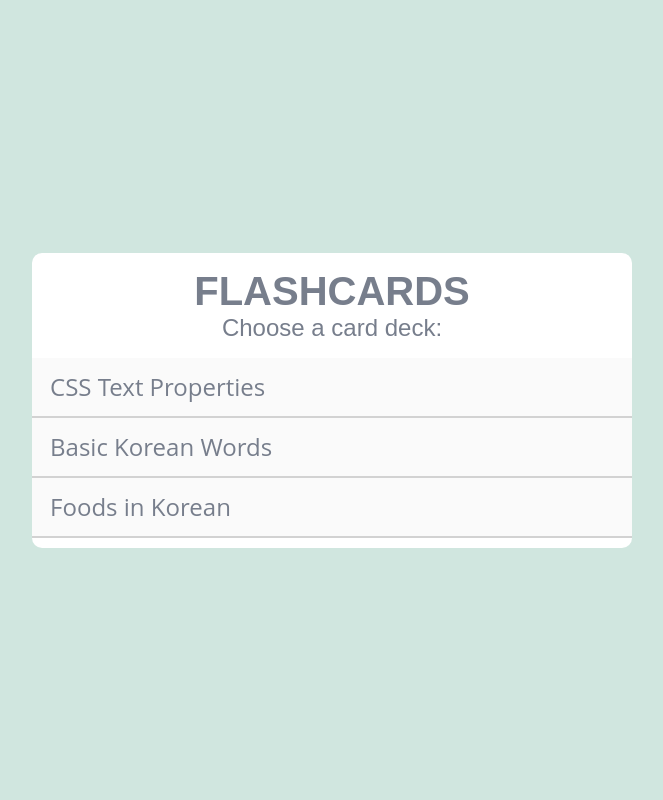
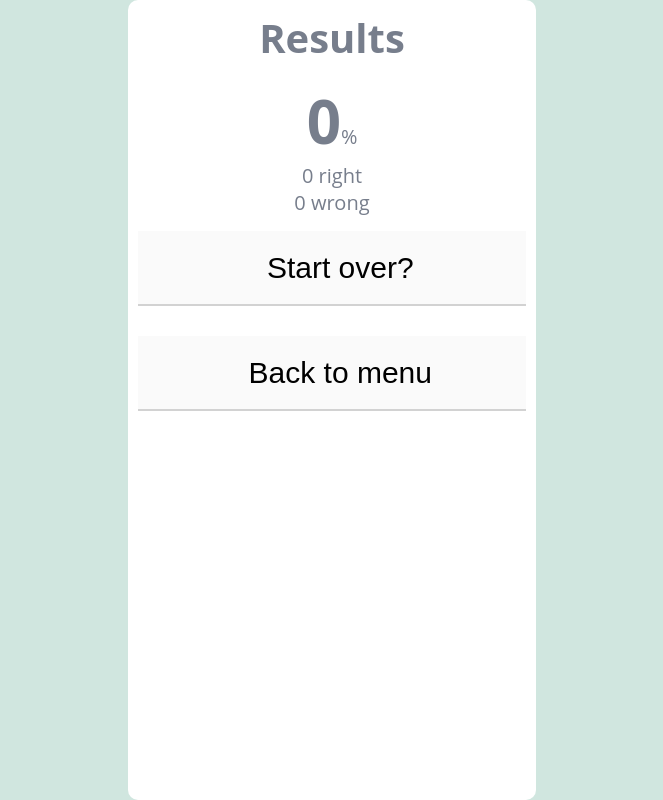
Before and after one commit to iamyle0710/flashcard-react, a React (Create React App) app: page / in a window 1280 px wide. Shown: the whole page, without its empty margins (308-971 px from the left). Built offline with nearby package versions, Linux system fonts and the light colour scheme.

Commit message:
show number of correct and incorrect words add click event to back to deck menu

```diff
--- a/src/components/App.css
+++ b/src/components/App.css
@@ -10,5 +10,6 @@
     -webkit-user-select: none;
     margin: 0;
     align-items: center;
-    justify-content: center
+    justify-content: center;
+    overflow: auto;
 }
--- a/src/components/App.js
+++ b/src/components/App.js
@@ -11,7 +11,7 @@ import Result from './result-screen/Result';
 const App = () => {
 
   const dispatch = useDispatch();
-  const { selectDeck, decks, isSliding, currentScreen} = useSelector(state => {
+  const { selectDeck, decks, isSliding, currentScreen, studyResult} = useSelector(state => {
     console.log(state);
     return state
   });
@@ -27,7 +27,7 @@ const App = () => {
       case FLASHCARD_SCREEN:
         return <Flashcards cards={selectDeck.words}></Flashcards>
       case RESULT_SCREEN:
-        return <Result></Result>
+        return <Result result={studyResult}></Result>
     }
   }
 
--- /dev/null
+++ b/src/components/result-screen/Result.css
@@ -0,0 +1,33 @@
+#results{
+    font-size: 1.25em;
+    display: flex;
+    flex-direction: column;
+    padding: 0.5em;
+    text-align: center;
+    background-color: white;
+    border-radius: 10px;
+    height: 100vh;
+    margin: 20px;
+    overflow: auto;
+}
+
+#results h1{
+    margin: 0 0 15px;
+}
+
+#results .percent{
+    font-weight: bold;
+    font-size: 3em;
+}
+
+#results .menu-buttons button{
+    background-color: #fafafa;
+    border: none;
+    border-bottom: 2px solid #d2d2d2;
+    box-sizing: border-box;
+    font-size: 1.5em;
+    height: 2.5em;
+    margin: 0.5em 0;
+    padding-left: 0.75em;
+    width: 100%;
+}
--- /dev/null
+++ b/src/components/result-screen/Result.js
@@ -0,0 +1,40 @@
+import React from 'react';
+import { useDispatch } from 'react-redux';
+
+import './Result.css';
+import { DECK_SCREEN } from '../../types';
+import { setScreen } from '../../actions';
+
+function Result({result}){
+
+    const dispatch = useDispatch();
+    let correct = 0;
+    let incorrect = 0;
+
+    Object.keys(result).forEach(word => {
+        correct = result[word] === 1 ? correct + 1 : correct;
+        incorrect = result[word] === -1 ? incorrect + 1 : incorrect;
+    });
+
+    const percentage = (correct + incorrect !== 0) ? (correct / (correct + incorrect) * 100).toFixed(2) : 0;
+
+    const onClickToMenu = () => {
+        dispatch(setScreen(DECK_SCREEN));
+    }
+
+    return (
+        <div id="results">
+            <h1>Results</h1>
+            <div><span className="percent">{percentage}</span>%</div>
+            <div><span className="correct">{correct}</span> right</div>
+            <div><span className="incorrect">{incorrect}</span> wrong</div>
+            <div className="menu-buttons">
+                <button className="continue">Start over?</button>
+                <button className="to-menu" onClick={onClickToMenu}>Back to menu</button>
+            </div>
+        </div>
+    )
+}
+
+
+export default Result;
--- a/src/reducers/index.js
+++ b/src/reducers/index.js
@@ -1,12 +1,12 @@
 import { combineReducers } from 'redux';
-import { DECK_SCREEN, GET_CARD_DECKS, SELECT_DECK, UPDATE_STUDY_RESULT, UPDATE_SLIDING_STATUS, SET_SCREEN} from '../types';
+import { DECK_SCREEN, RESULT_SCREEN, GET_CARD_DECKS, SELECT_DECK, UPDATE_STUDY_RESULT, UPDATE_SLIDING_STATUS, SET_SCREEN} from '../types';
 
 const initialState = {
     decks : [],
     selectDeck : null,
     studyResult : {},
     isSliding : false,
-    currentScreen : DECK_SCREEN
+    currentScreen : RESULT_SCREEN
 };
 
 const cardDecksReducer = (decks = initialState.decks, action) => {
```
